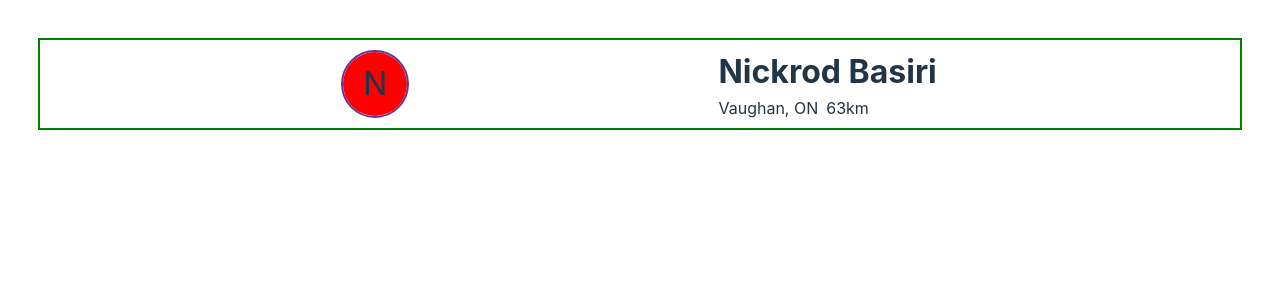
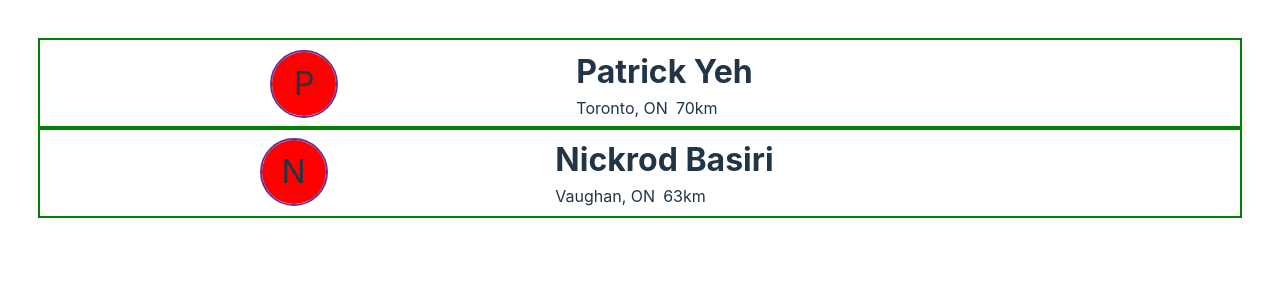
Before and after one commit to PenguinPush/deltahacks-xi, a React (Vite) app in the folder frontend/: page / in a window 1280 px wide. Shown: the top 300 px of the page. Built offline with nearby package versions, Linux system fonts and the light colour scheme.

Commit message:
Minor modification to profilecard component

```diff
--- a/frontend/src/App.tsx
+++ b/frontend/src/App.tsx
@@ -1,16 +1,21 @@
-import './App.css'
-import ProfileCard from './profileCard'
+import "./App.css";
+import ProfileCard from "./components/ProfileCard";
+
+type userStatus = "safe" | "on-the-move" | "pickle";
 
 function App() {
+    const dummyInfo = [
+        { name: "Patrick Yeh", location: "Toronto, ON", distance: "70km", status: "safe" as userStatus },
+        { name: "Nickrod Basiri", location: "Vaughan, ON", distance: "63km", status: "safe" as userStatus },
+    ];
 
-  return (
-    <>
-    <ProfileCard
-    name="Nickrod Basiri"
-    location="Vaughan, ON"
-    distance="63km"></ProfileCard>
-    </>
-  )
+    return (
+        <>
+            {dummyInfo.map((info) => (
+                <ProfileCard {...info} />
+            ))}
+        </>
+    );
 }
 
-export default App
+export default App;
--- a/frontend/src/ProfileCard.tsx
+++ /dev/null
@@ -1,22 +0,0 @@
-
-import './ProfileCard.css'
-function ProfileCard({ name, location, distance }: { name: string; location: string; distance: string }) {
-    return (
-        <>
-        <div className='card'>
-            <div className="profile">
-                <p>{Array.from(name)[0]}</p>
-            </div>
-            <div className='info'>
-                <h1 className="name">{name}</h1>
-                <div className='secondaryInfo'>
-                    <p className="location">{location}</p>
-                    <p className="distance">{distance}</p>
-                </div>
-            </div>
-        </div>
-        </>
-    )
-}
-
-export default ProfileCard
--- a/frontend/src/ProfileCard.css
+++ b/frontend/src/components/ProfileCard.css
@@ -33,6 +33,31 @@
     gap: 8px;
 }
 
+.status {
+    display: flex;
+    justify-content: center;
+    align-items: center;
+}
+
+.status-icon {
+    height: 15px;
+    width: 15px;
+    border-radius: 50%;
+    display: inline-block;
+}
+
+.safe {
+    background-color: "green";
+}
+
+.on-the-move {
+    background-color: "yellow";
+}
+
+.pickle {
+    background-color: "red";
+}
+
 .name {
     margin: 0;
 }
--- /dev/null
+++ b/frontend/src/components/ProfileCard.tsx
@@ -0,0 +1,27 @@
+import "./ProfileCard.css";
+
+type userStatus = "safe" | "on-the-move" | "pickle";
+
+function ProfileCard({ name, location, distance, status }: { name: string; location: string; distance: string; status: userStatus }) {
+    return (
+        <>
+            <div className="card">
+                <div className="profile">
+                    <p>{Array.from(name)[0]}</p>
+                </div>
+                <div className="info">
+                    <h1 className="name">{name}</h1>
+                    <div className="secondaryInfo">
+                        <p className="location">{location}</p>
+                        <p className="distance">{distance}</p>
+                    </div>
+                </div>
+                <div className="status">
+                    <span className={`status-icon ${status}`}></span>
+                </div>
+            </div>
+        </>
+    );
+}
+
+export default ProfileCard;
```
